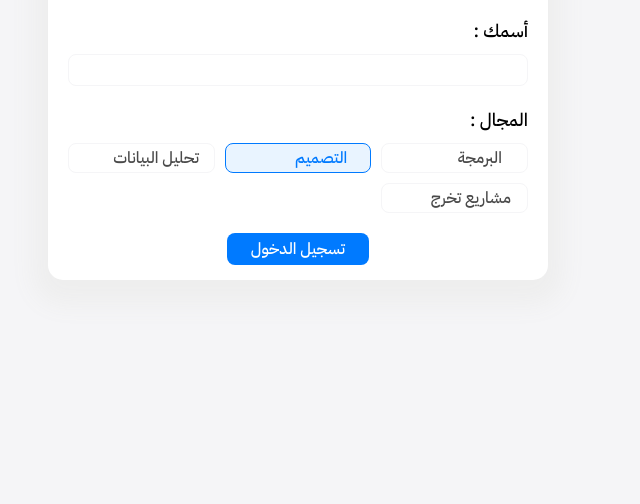
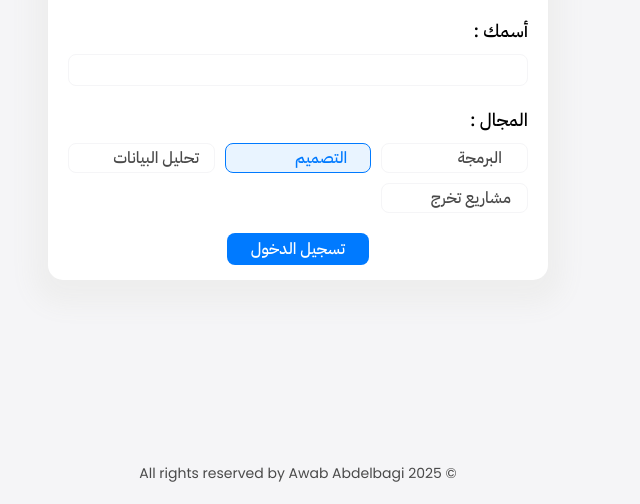
Before and after one commit to 27waab/Dev-Pro-Hub, a plain HTML site: page index.html in a window 1280 px wide. Shown: the part 296-800 px from the top of the page, without its empty margins (342-982 px from the left). Drawn offline with Linux system fonts and the light colour scheme; a web font is replaced by a local one.

Commit message:
Update index.html

```diff
--- a/index.html
+++ b/index.html
@@ -25,5 +25,6 @@
             </div>
             <a href="#"><button class="btn-shape">تسجيل الدخول</button></a>
         </div>
+        <div class="footer">&copy; 2025 All rights reserved by Awab Abdelbagi</div>
     </body>
 </html>
```
